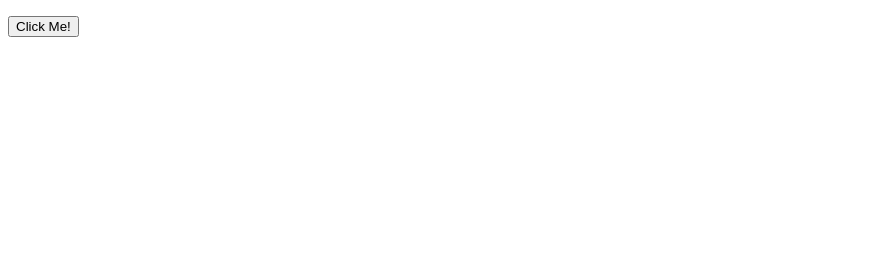
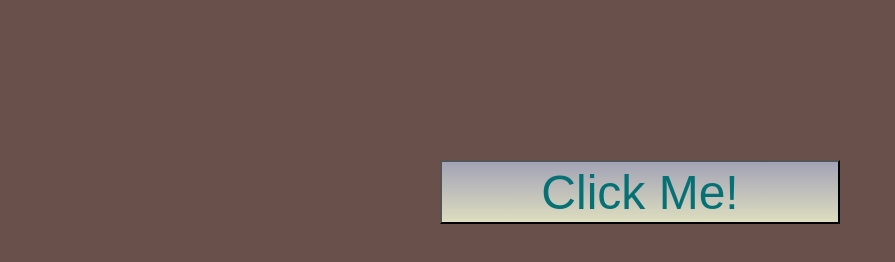
Before and after one commit to dev-tanmay-jana/Random_jokes, a plain HTML site: page index.html in a window 1280 px wide. Shown: the whole page, without its empty margins (0-895 px from the left). Drawn offline with Linux system fonts and the light colour scheme.

Commit message:
add CSS styles for layout and button design

```diff
--- a/index.html
+++ b/index.html
@@ -4,6 +4,7 @@
     <meta charset="UTF-8">
     <meta name="viewport" content="width=device-width, initial-scale=1.0">
     <title>Random jokes</title>
+    <link rel="stylesheet" href="style.css">
 </head>
 <body>
     <p id="para"></p>
--- /dev/null
+++ b/style.css
@@ -0,0 +1,26 @@
+*{
+    margin: 0%;
+    top: 0%;
+}
+body{
+    background-color: #69504b;
+    display: flex;
+    justify-content: center;
+    align-items: center;
+    margin-top: 5rem;
+    flex-direction: column;
+
+}
+p{
+    font-size: 4rem;
+    font-family: 'Franklin Gothic Medium', 'Arial Narrow', Arial, sans-serif;
+    color: rgb(151, 240, 240);
+}
+#btn{
+    margin-top: 5rem;
+    width: 25rem;
+    height: 4rem;
+    background-image:  linear-gradient(rgba(87, 87, 126, 0.5), rgba(204, 204, 144, 0.5));
+    font-size: 3rem;
+    color: rgb(6, 113, 117);
+}
```
